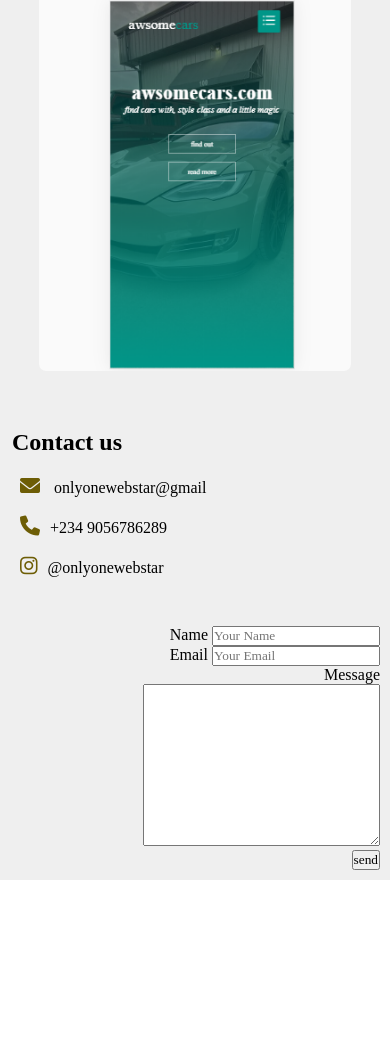
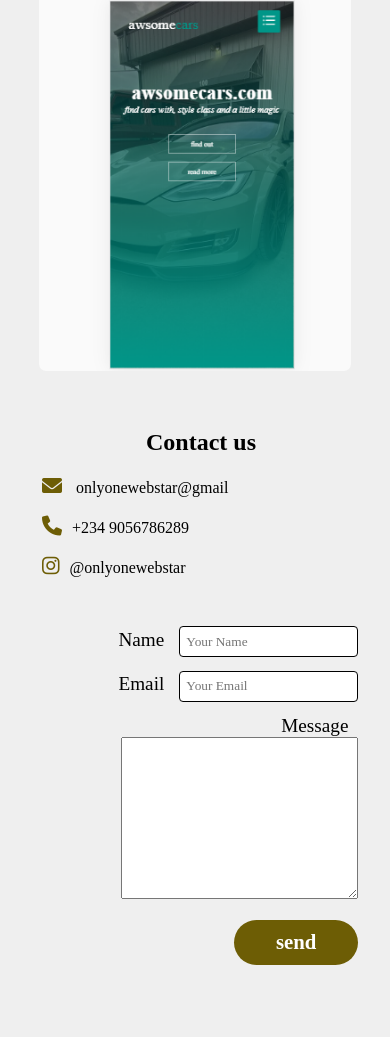
Before and after one commit to onlyWebstar/Webstar-, a plain HTML site: page index.html in a window 390 px wide. Shown: the part 2647-3704 px from the top of the page. Before the commit the page ends 3547 px from the top, so only its background shows below. Drawn offline with Linux system fonts and the light colour scheme.

Commit message:
Update main.css

```diff
--- a/main.css
+++ b/main.css
@@ -291,3 +291,77 @@ hr{
     text-decoration: none ;
     color: black;
 }
+.comment h1{
+    text-align: center;
+}
+.footer-right label{
+    padding-right: .5em;
+    padding-bottom: .7em;
+    font-size: 1.2em;
+}
+.footer-left{
+    padding-left: 5em;
+}
+.footer-right{
+    padding-right: 5em;
+}
+  .footer-right input {
+    padding: .5em;
+    margin-bottom: 1em;
+    border-radius: .3em;
+    border: 1px solid;
+    -webkit-box-sizing: border-box;
+            box-sizing: border-box;
+  }
+.footer-right input[type="submit"] {
+    background-color: rgb(109, 93, 5);
+    color: white;
+    font-weight: bold;
+    font-size: 1.3em;
+    border: none;
+    margin-bottom: 5em;
+    border-radius: 2em;
+    display: inline-block;
+    padding: .5em 2em;
+    width: unset;
+    cursor: pointer;
+    margin-top: .8em;
+  }
+@media screen and (max-width: 770px ) {
+    .comment h1{
+        text-align: center;
+    }
+    .footer-right label{
+        padding-right: .5em;
+        padding-bottom: .7em;
+        font-size: 1.2em;
+    }
+    .footer-left{
+        padding-left: 2em;
+    }
+    .footer-right{
+        padding-right: 2em;
+    }
+      .footer-right input {
+        padding: .5em;
+        margin-bottom: 1em;
+        border-radius: .3em;
+        border: 1px solid;
+        -webkit-box-sizing: border-box;
+                box-sizing: border-box;
+      }
+    .footer-right input[type="submit"] {
+        background-color: rgb(109, 93, 5);
+        color: white;
+        font-weight: bold;
+        font-size: 1.3em;
+        border: none;
+        margin-bottom: 3em;
+        border-radius: 2em;
+        display: inline-block;
+        padding: .5em 2em;
+        width: unset;
+        cursor: pointer;
+        margin-top: .8em;
+      }
+}
```
